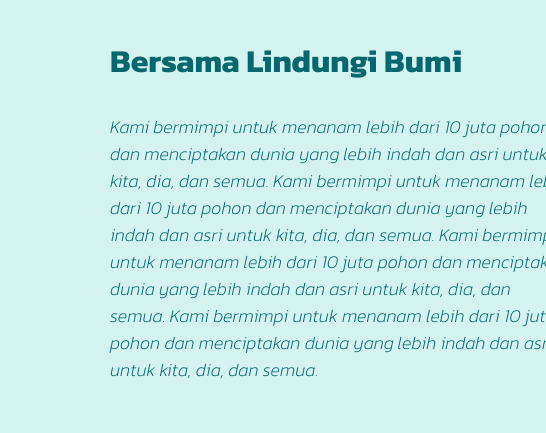
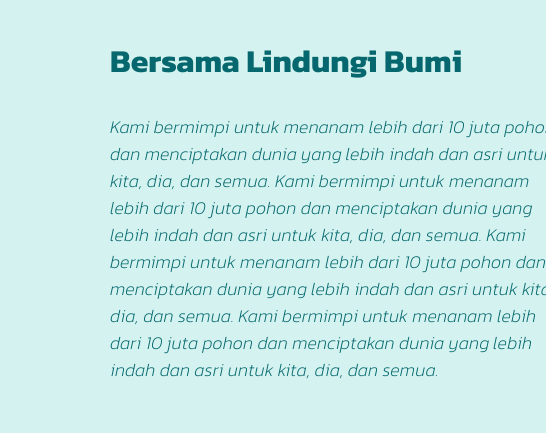
Before and after one commit to SabaGudadze05/homework5, a plain HTML site: page index.html in a window 1280 px wide. Shown: the part 161-594 px from the top of the page, 734-1280 px from the left. Drawn offline with Linux system fonts and the light colour scheme.

Commit message:
updated style css
<3

```diff
--- a/css/style.css
+++ b/css/style.css
@@ -79,7 +79,10 @@
   font-style: italic;
   font-weight: 275;
   line-height: 27px;
-  color: #06686e;
+  letter-spacing: 0.005em;
+  text-align: left;
+  color: #06686E;
+
   /* text-align: justify; */
 }
 /* justify იმიტომ მოვაშორე, რომ საერთოდ ცდებოდა ფიგმას დიზაინს:) */
@@ -134,12 +137,12 @@
 .footer_li {
   display: inline-block;
 }
-.footer_nav_a{
+.footer_nav_a {
   display: inline-block;
   width: 19px;
   height: 19px;
 }
-.footer_link{
+.footer_link {
   width: 100%;
   height: 100%;
 }
```
